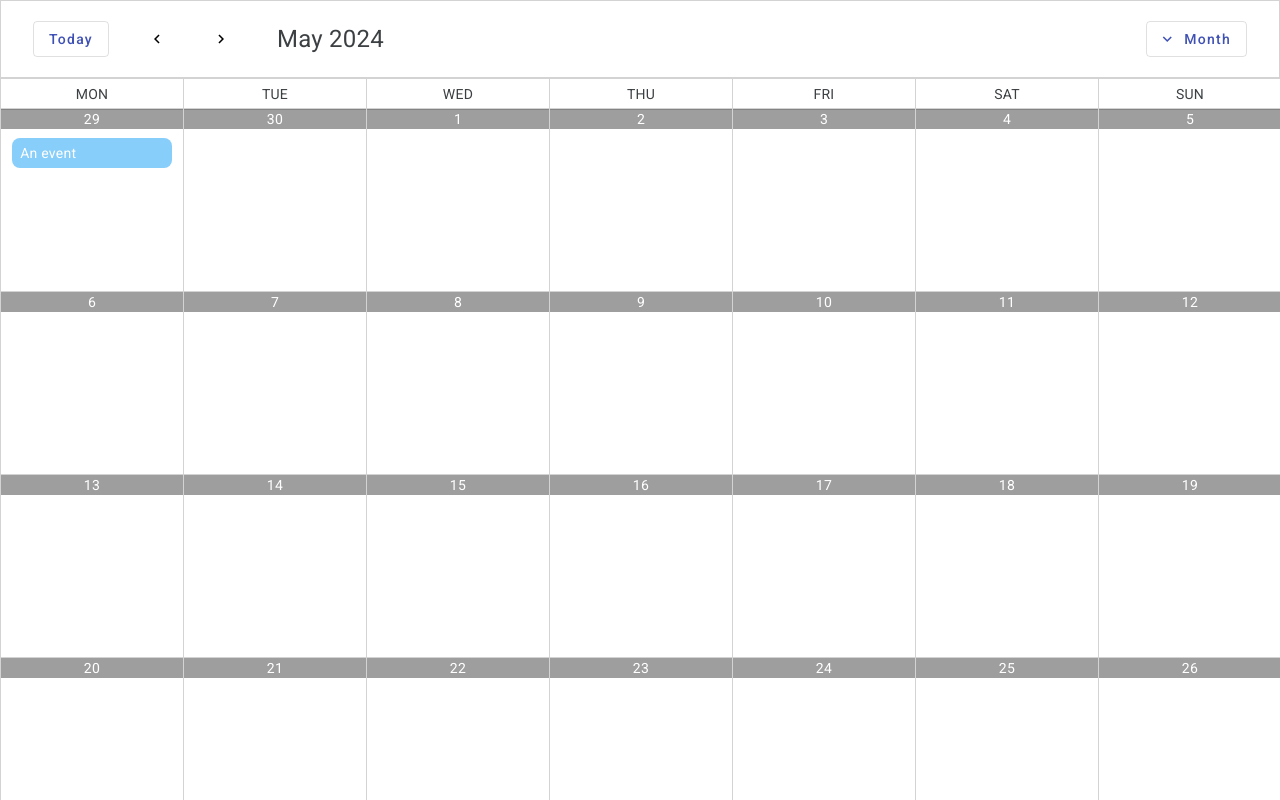
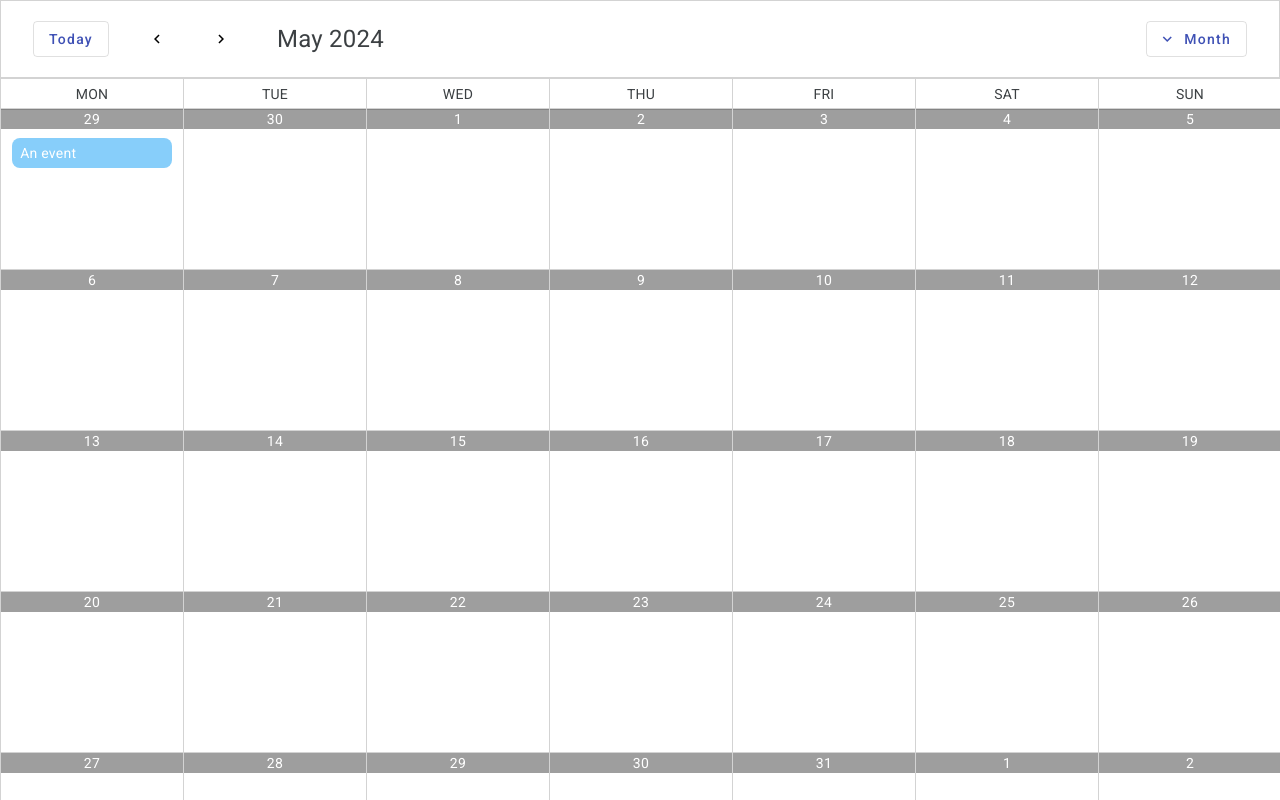
Before and after one commit to camiloalvarezm/custom-calendar, an Angular app: page / in a window 1280 px wide. Shown: the top 800 px of the page. Built offline with nearby package versions, Linux system fonts and the light colour scheme.

Commit message:
Update row height

```diff
--- a/src/app/calendar/calendar-body/calendar-body.component.html
+++ b/src/app/calendar/calendar-body/calendar-body.component.html
@@ -8,7 +8,7 @@
   }
 </mat-grid-list>
 
-<mat-grid-list cols="7">
+<mat-grid-list cols="7" rowHeight="160px">
   @for (data of calendarData; track $index) {
   <mat-grid-tile (click)="addEvent($index)">
     <mat-grid-tile-header>{{ data.day }}</mat-grid-tile-header>
```
